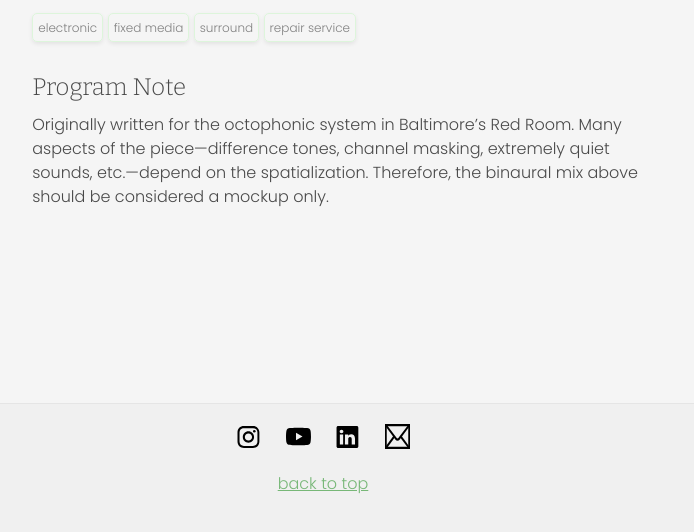
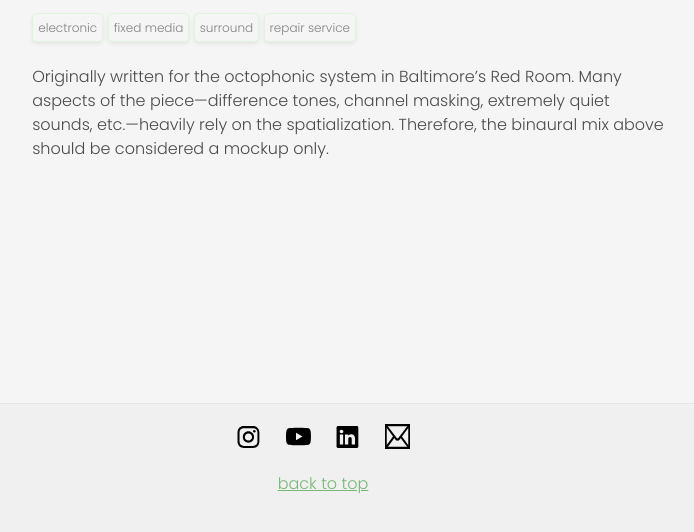
Before and after one commit to aleksuuu/aleksuuu.github.io, a Jekyll site: the page built from _sounds/2025-03-04-automatic-buddha.md, in a window 1280 px wide, cut to the strip 378-910 px from the top of the page. Shown: the whole strip, without its empty margins (317-1011 px from the left). Built offline with Jekyll 4.4.1, drawn with Linux system fonts in a browser that asks for light colours.

```diff
--- a/_layouts/work.html
+++ b/_layouts/work.html
@@ -45,8 +45,5 @@ layout: default
     in case there is a new line (sometimes text editors might add an empty new line at the end of the file)
   {% endcomment %}
   {% assign content = page.content | strip_newlines %}
-  {% if content != "" %}
-    <h2>Program Note</h2>
-    {{ content }}
-  {% endif %}
+  {{ content }}
 </div>
--- a/_sounds/2025-03-04-automatic-buddha.md
+++ b/_sounds/2025-03-04-automatic-buddha.md
@@ -10,4 +10,4 @@ media_links:
     embed: "<iframe style='border: 0; width: 100%; height: 120px;' src='https://bandcamp.com/EmbeddedPlayer/track=3633400489/size=large/bgcol=ffffff/linkcol=0687f5/tracklist=false/artwork=small/transparent=true/' seamless><a href='https://repairservice.bandcamp.com/track/automatic-buddha'>automatic buddha by Repair Service</a></iframe>"
 ---
 
-Originally written for the octophonic system in Baltimore's Red Room. Many aspects of the piece—difference tones, channel masking, extremely quiet sounds, etc.—depend on the spatialization. Therefore, the binaural mix above should be considered a mockup only.
+Originally written for the octophonic system in Baltimore's Red Room. Many aspects of the piece—difference tones, channel masking, extremely quiet sounds, etc.—heavily rely on the spatialization. Therefore, the binaural mix above should be considered a mockup only.
```
Also changed, not shown: _sounds/2025-05-01-voice-to-pulsar.md (added, +23 -0 lines).
